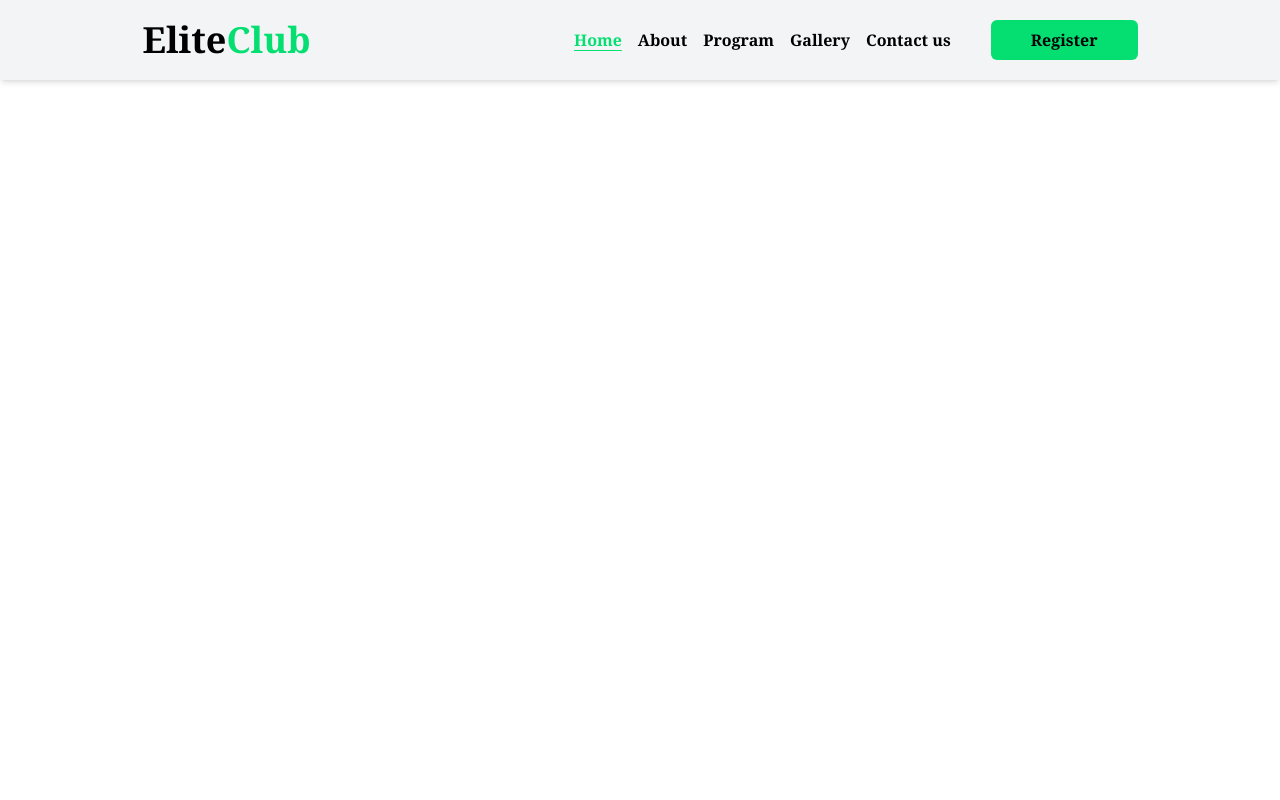
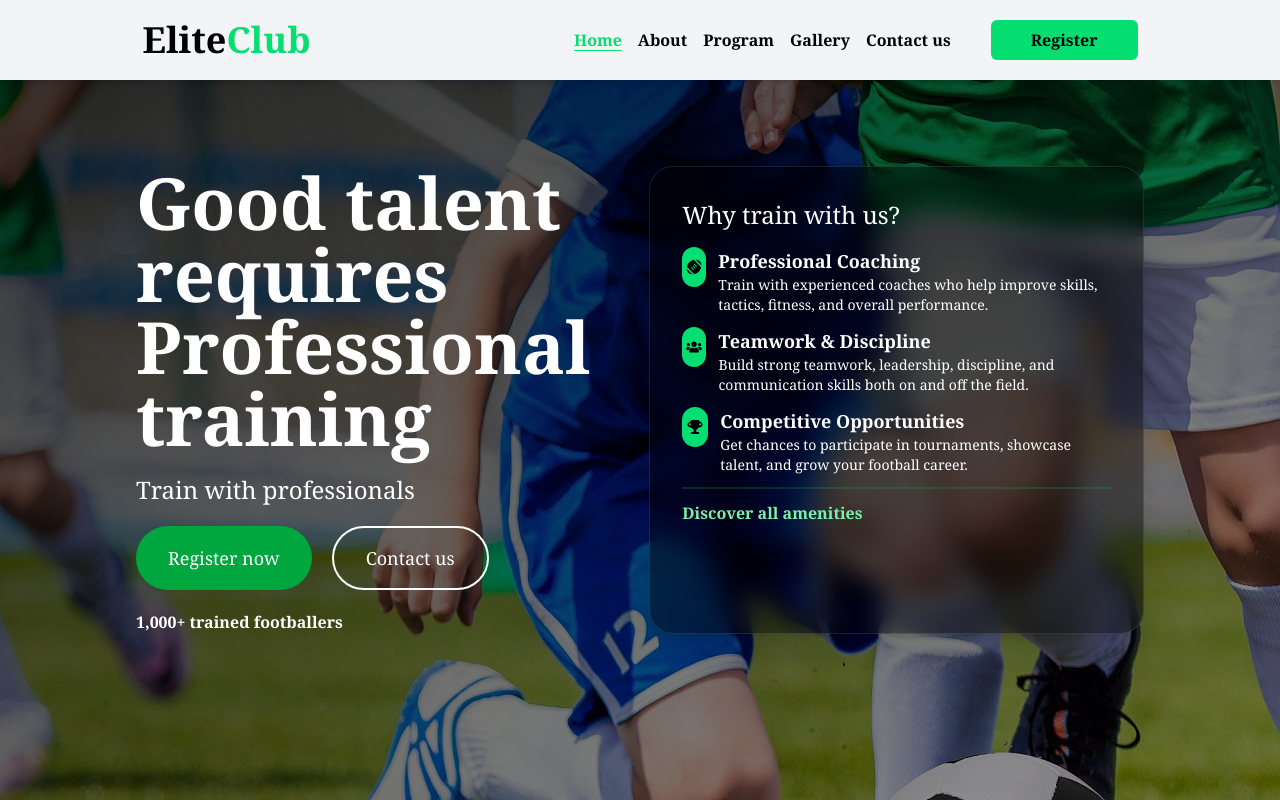
Before and after one commit to tonyopuodho/FootBallClub, a React (Vite) app: page / in a window 1280 px wide. Built offline with nearby package versions, Linux system fonts and the light colour scheme.

Commit message:
adding hero page on home page

```diff
--- a/src/components/Navigation.jsx
+++ b/src/components/Navigation.jsx
@@ -57,7 +57,7 @@ function Navigation() {
             </div>
         </div>
         {/* mobile navigation */}
-        <div className={`absolute w-full shadow-lg h-[50vh] bg-gray-100 py-2 transition-all duration-300 ${openNav ? 'top-[-200%]' : 'top-0'} md:hidden`}>
+        <div className={`absolute w-full shadow-lg h-[50vh] bg-gray-100 py-2 transition-all duration-300 z-9 ${openNav ? 'top-[-200%]' : 'top-0'} md:hidden`}>
             <ul className=' mt-25 gap-4 text-center space-y-5'>
                     {
                         navLinks.map((item) => (
--- /dev/null
+++ b/src/pages/home/Hero.jsx
@@ -0,0 +1,81 @@
+import React from 'react'
+import { FaTrophy, FaUser, FaUsers } from 'react-icons/fa'
+import { FaFootball } from 'react-icons/fa6'
+
+function Hero() {
+  return (
+    <div className='relative sm:h-full md:h-[100vh] w-full font-serif'>
+        {/* background image slider with overlay */}
+        <div className='absolute inset-0 z-0'>
+             <div className='absolute inset-0 bg-gradient-to-br from-black/80 via-black-70 to-black/40 z-3'></div>
+             {/* background image */}
+             <div className='w-full h-full object-center' style={{backgroundImage:`url(src/assets/image1.jpg)`}}></div>
+        </div>
+        {/* text content */}
+        <div className='relative z-7 pt-20 md:pt-0 flex items-center justify-center h-full'>
+        <div className='max-w-7xl md:w-[80%] flex flex-col md:flex-row justify-between gap-5 px-2'>
+          <div className='top-30 md:w-[50%] flex flex-col gap-5'>
+            <h1 className='text-6xl md:text-7xl text-white font-extrabold'>Good talent requires Professional training</h1>
+            <p className='text-2xl text-white'>Train with professionals</p>
+              <div className={`flex flex-col sm:flex-row gap-5`}>
+                  <a href="#classes" className='group relative overflow-hidden rounded-full bg-green-600 px-8 py-4 text-white font-medium
+                  text-lg inline-flex items-center justify-center transition-all duration-300 transform hover:translate-y-[-2px] hover:shadow-lg
+                  '>
+                      <span className='relative z-10'>Register now</span>
+                      <div className='absolute inset-0 bg-gradient-to-r from-green-700 to-green-500
+                      transform scale-x-0 group-hover:scale-100 transition-all duration-300 origin-left
+                      '></div>
+                  </a>
+                  <a href="#classes" className='group relative overflow-hidden rounded-full border-2 px-8 py-4 text-white font-medium
+                  text-lg inline-flex items-center justify-center transition-all duration-300 transform hover:translate-y-[-2px] hover:shadow-lg
+                  '>
+                      <span className='relative z-10'>Contact us</span>
+                      <div className='absolute inset-0 bg-gradient-to-r from-green-700 to-green-500
+                      transform scale-x-0 group-hover:scale-100 transition-all duration-300 origin-left
+                      '></div>
+                  </a>
+                </div>
+                 <div className='text-white font-bold text-md'> 1,000+ trained footballers</div>
+          </div>
+          <div className='bg-black/40 backdrop-blur-md p-8 rounded-3xl border
+          border-white/10 shadow-xl relative overflow-hidden  w-full md:w-[50%]'>
+            <h1 className='text-bold text-white text-2xl mb-2'>Why train with us?</h1>
+            <div className='flex flex-col gap-3 mt-4'>
+                <div className='flex gap-3 justify-between'>
+                    <div className='h-10 w-10 rounded-full flex justify-center items-center bg-green-400 backdrop-blur-md '>
+                        <FaFootball className='h-4 w-4 text-2xl rounded-full'/>
+                    </div>
+                    <div className='flex flex-col overflow-clip'>
+                        <h3 className='font-bold text-white text-lg'>Professional Coaching</h3>
+                        <p className='text-sm text-white'>Train with experienced coaches who help improve skills, tactics, fitness, and overall performance.</p>
+                    </div>
+                </div>
+                    <div className='flex gap-3'>
+                    <div className='h-10 w-10 rounded-full flex justify-center items-center bg-green-400 backdrop-blur-md '>
+                        <FaUsers className='h-4 w-4 text-2xl rounded-full'/>
+                    </div>
+                    <div className='flex flex-col'>
+                        <h3 className='font-bold text-white text-lg'>Teamwork & Discipline</h3>
+                        <p className='text-sm text-white'>Build strong teamwork, leadership, discipline, and communication skills both on and off the field.</p>
+                    </div>
+                </div>
+                    <div className='flex gap-3'>
+                    <div className='h-10 w-10 rounded-full flex justify-center items-center bg-green-400 backdrop-blur-md '>
+                        <FaTrophy className='h-4 w-4 text-2xl rounded-full'/>
+                    </div>
+                    <div className='flex flex-col'>
+                        <h3 className='font-bold text-white text-lg'>Competitive Opportunities</h3>
+                        <p className='text-sm text-white'>Get chances to participate in tournaments, showcase talent, and grow your football career.</p>
+                    </div>
+                </div>
+                <hr className='border border-green-500/20'/>
+                <p className='flex text-green-300 font-bold hover:cursor-pointer'>Discover all amenities</p>
+            </div>
+          </div>
+        </div>
+      </div>
+    </div>
+  )
+}
+
+export default Hero
--- a/src/pages/home/Home.jsx
+++ b/src/pages/home/Home.jsx
@@ -1,8 +1,11 @@
 import React from 'react'
+import Hero from './Hero'
 
 function Home() {
   return (
-    <div>Home</div>
+    <div>
+        <Hero/>
+    </div>
   )
 }
 
```
Also changed, not shown: src/assets/image1.jpg (added).
